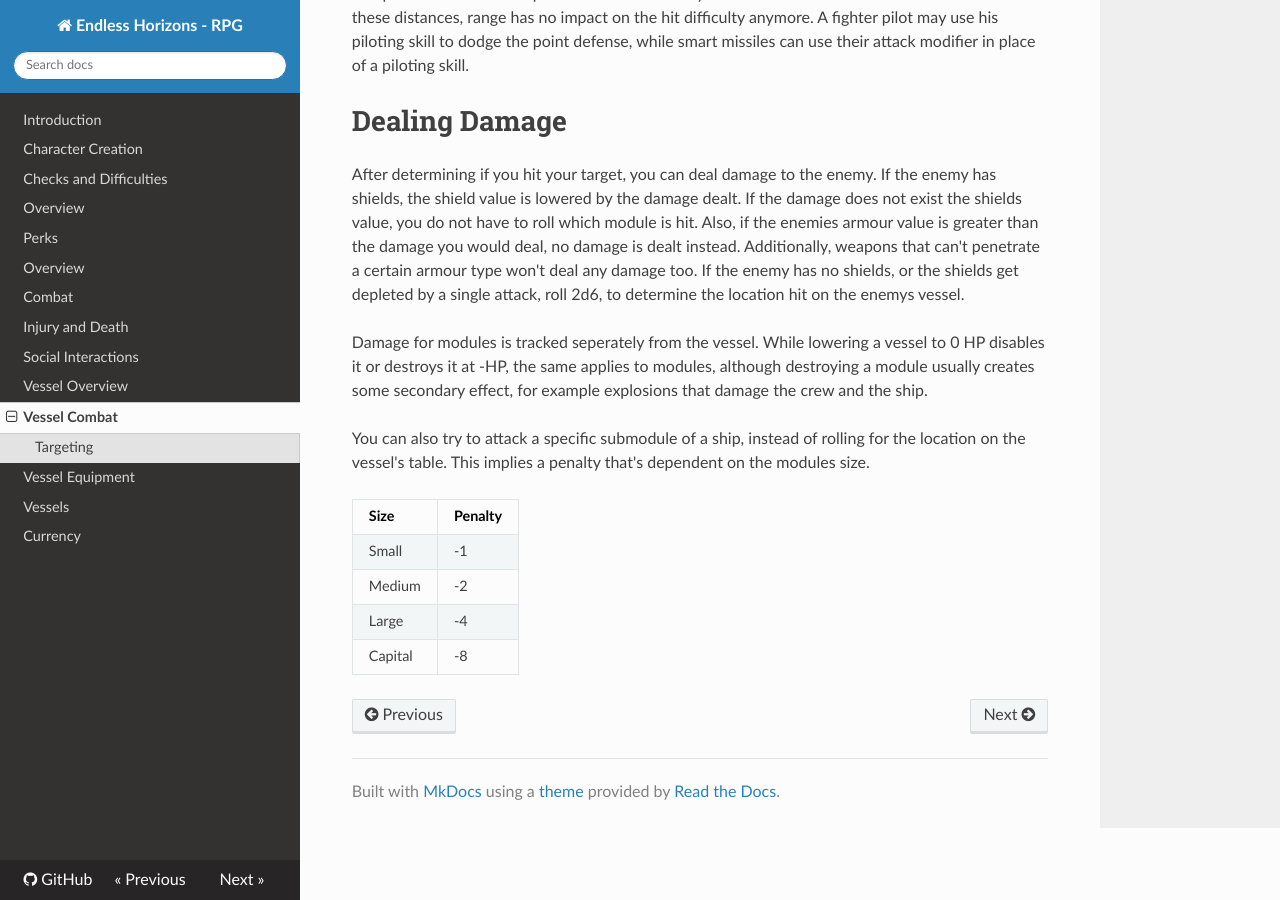
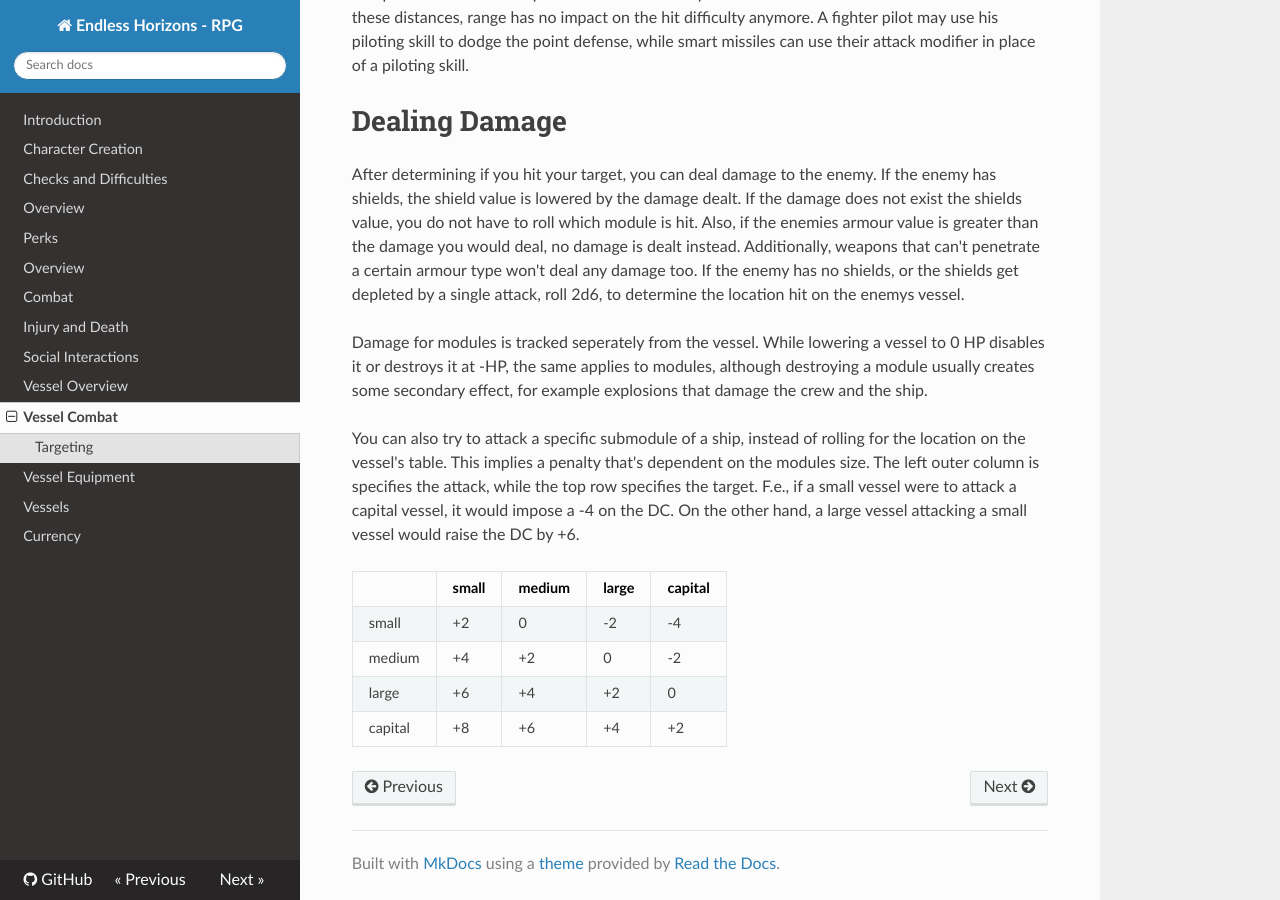
Before and after one commit to ehrpg/rules, an MkDocs documentation site: the page built from docs/vesselcombat.md, in a window 1280 px wide and 900 px high, scrolled down 1488 px. Built offline with MkDocs 1.6.1, drawn with Linux system fonts in a browser that asks for light colours; nearby versions of some CDN libraries; old or Windows-style settings are respelled for this version of MkDocs.

Commit message:
Update vesselcombat.md
Changes hit modification table.

```diff
--- a/docs/vesselcombat.md
+++ b/docs/vesselcombat.md
@@ -86,10 +86,13 @@ usually creates some secondary effect, for example explosions that damage the cr
 
 You can also try to attack a specific submodule of a ship, instead of rolling for the location
 on the vessel's table. This implies a penalty that's dependent on the modules size.
+The left outer column is specifies the attack, while the top row specifies the target.
+F.e., if a small vessel were to attack a capital vessel, it would impose a -4 on the DC.
+On the other hand, a large vessel attacking a small vessel would raise the DC by +6.
 
-| Size    | Penalty |
-| ------- | ------- |
-| Small   | -1      |
-| Medium  | -2      |
-| Large   | -4      |
-| Capital | -8      |
+|         | small | medium | large | capital |
+| ------- | ----- | ------ | ----- | ------- |
+| small   | +2    | 0      | -2    | -4      |
+| medium  | +4    | +2     | 0     | -2      |
+| large   | +6    | +4     | +2    | 0       |
+| capital | +8    | +6     | +4    | +2      |
```
